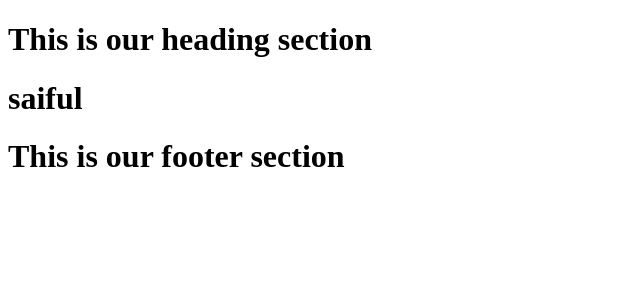
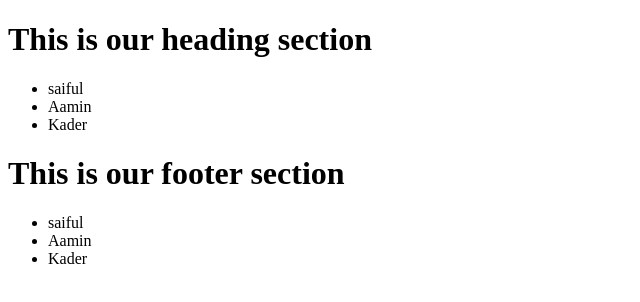
Before and after one commit to meraz007/Learn-Vue, a Vue app in the folder component_practice/: page / in a window 1280 px wide. Shown: the top 302 px of the page, without its empty margins (0-640 px from the left). Built offline with nearby package versions, Linux system fonts and the light colour scheme.

Commit message:
create props

```diff
--- a/component_practice/src/App.vue
+++ b/component_practice/src/App.vue
@@ -1,8 +1,7 @@
 <template>
   <div id="app">
-    <Header/>
-    <h1>{{ name }}</h1>
-    <Footer/>
+    <Header :myStudents="students"/>
+    <Footer :myStudents="students" />
   </div>
 </template>
 
@@ -14,7 +13,7 @@ export default {
   name: 'App',
   data(){
     return{
-      name:'saiful'
+      students:['saiful','Aamin','Kader']
     }
   },
   components: {
--- a/component_practice/src/components/footer.vue
+++ b/component_practice/src/components/footer.vue
@@ -1,11 +1,15 @@
 <template>
   <footer>
       <h1>This is our footer section</h1>
+      <ul>
+          <li v-for="stu in myStudents" :key="stu">{{ stu }}</li>
+      </ul>
   </footer>
 </template>
 
 <script>
 export default {
+    props:['myStudents']
 
 }
 </script>
--- a/component_practice/src/components/header.vue
+++ b/component_practice/src/components/header.vue
@@ -1,11 +1,15 @@
 <template>
   <header>
       <h1>This is our heading section</h1>
+      <ul>
+          <li v-for="stu in myStudents" :key="stu">{{ stu }}</li>
+      </ul>
   </header>
 </template>
 
 <script>
 export default {
+    props:['myStudents']
 
 }
 </script>
```
